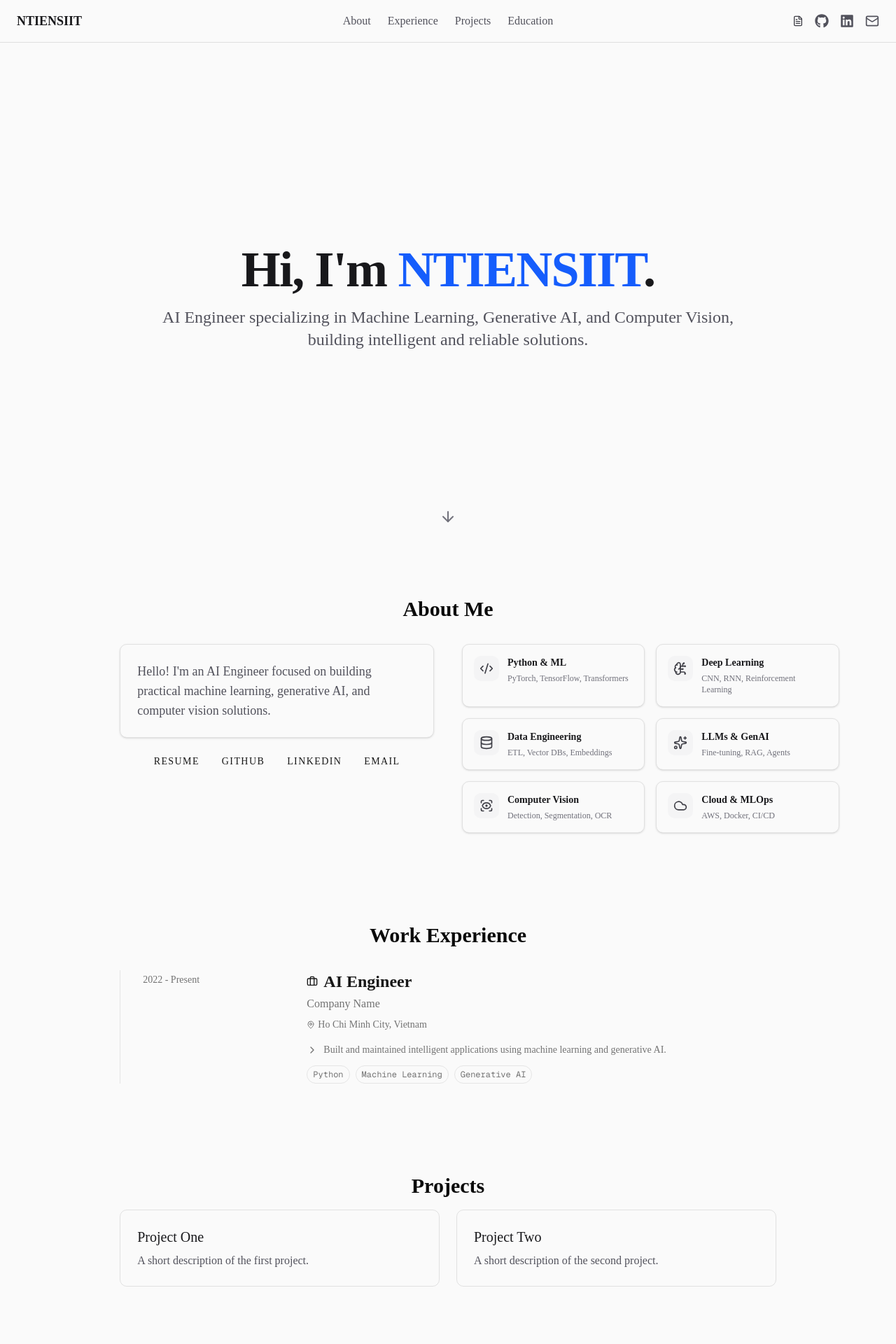
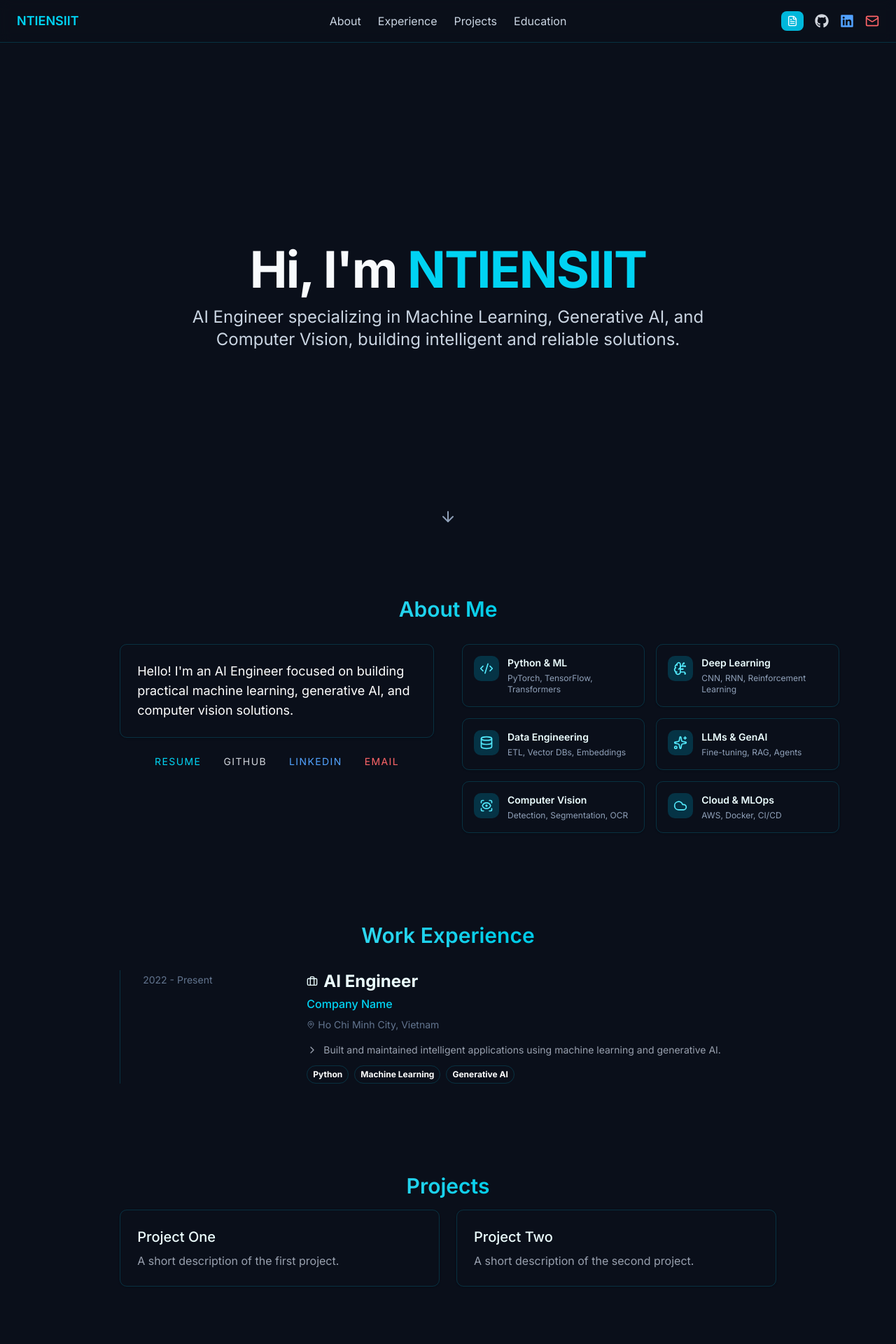
Before and after one commit to ntiensiit/portfolio, a Next.js app in the folder fe/: page / in a window 1280 px wide. Shown: the top 1920 px of the page at 70% size. Built offline with nearby package versions, Linux system fonts and the light colour scheme.

Commit message:
feat: update styles and components for improved UI consistency and branding as AI Engineer

```diff
--- a/fe/src/app/globals.css
+++ b/fe/src/app/globals.css
@@ -49,72 +49,72 @@
 }
 
 :root {
-  --background: oklch(1 0 0);
-  --foreground: oklch(0.145 0 0);
-  --card: oklch(1 0 0);
-  --card-foreground: oklch(0.145 0 0);
-  --popover: oklch(1 0 0);
-  --popover-foreground: oklch(0.145 0 0);
-  --primary: oklch(0.205 0 0);
-  --primary-foreground: oklch(0.985 0 0);
-  --secondary: oklch(0.97 0 0);
-  --secondary-foreground: oklch(0.205 0 0);
-  --muted: oklch(0.97 0 0);
-  --muted-foreground: oklch(0.556 0 0);
-  --accent: oklch(0.97 0 0);
-  --accent-foreground: oklch(0.205 0 0);
+  --background: oklch(0.98 0.01 250);
+  --foreground: oklch(0.13 0.03 250);
+  --card: oklch(1 0.005 250);
+  --card-foreground: oklch(0.13 0.03 250);
+  --popover: oklch(1 0.005 250);
+  --popover-foreground: oklch(0.13 0.03 250);
+  --primary: oklch(0.50 0.20 250);
+  --primary-foreground: oklch(0.99 0 0);
+  --secondary: oklch(0.93 0.03 250);
+  --secondary-foreground: oklch(0.20 0.10 250);
+  --muted: oklch(0.94 0.02 250);
+  --muted-foreground: oklch(0.45 0.04 250);
+  --accent: oklch(0.90 0.04 250);
+  --accent-foreground: oklch(0.20 0.10 250);
   --destructive: oklch(0.577 0.245 27.325);
-  --border: oklch(0.922 0 0);
-  --input: oklch(0.922 0 0);
-  --ring: oklch(0.708 0 0);
-  --chart-1: oklch(0.87 0 0);
-  --chart-2: oklch(0.556 0 0);
-  --chart-3: oklch(0.439 0 0);
-  --chart-4: oklch(0.371 0 0);
-  --chart-5: oklch(0.269 0 0);
+  --border: oklch(0.88 0.04 250);
+  --input: oklch(0.88 0.04 250);
+  --ring: oklch(0.60 0.18 250);
+  --chart-1: oklch(0.55 0.22 250);
+  --chart-2: oklch(0.65 0.20 200);
+  --chart-3: oklch(0.45 0.18 280);
+  --chart-4: oklch(0.50 0.15 220);
+  --chart-5: oklch(0.40 0.12 260);
   --radius: 0.625rem;
-  --sidebar: oklch(0.985 0 0);
-  --sidebar-foreground: oklch(0.145 0 0);
-  --sidebar-primary: oklch(0.205 0 0);
-  --sidebar-primary-foreground: oklch(0.985 0 0);
-  --sidebar-accent: oklch(0.97 0 0);
-  --sidebar-accent-foreground: oklch(0.205 0 0);
-  --sidebar-border: oklch(0.922 0 0);
-  --sidebar-ring: oklch(0.708 0 0);
+  --sidebar: oklch(0.96 0.02 250);
+  --sidebar-foreground: oklch(0.13 0.03 250);
+  --sidebar-primary: oklch(0.50 0.20 250);
+  --sidebar-primary-foreground: oklch(0.99 0 0);
+  --sidebar-accent: oklch(0.90 0.04 250);
+  --sidebar-accent-foreground: oklch(0.20 0.10 250);
+  --sidebar-border: oklch(0.88 0.04 250);
+  --sidebar-ring: oklch(0.60 0.18 250);
 }
 
 .dark {
-  --background: oklch(0.145 0 0);
-  --foreground: oklch(0.985 0 0);
-  --card: oklch(0.205 0 0);
-  --card-foreground: oklch(0.985 0 0);
-  --popover: oklch(0.205 0 0);
-  --popover-foreground: oklch(0.985 0 0);
-  --primary: oklch(0.922 0 0);
-  --primary-foreground: oklch(0.205 0 0);
-  --secondary: oklch(0.269 0 0);
-  --secondary-foreground: oklch(0.985 0 0);
-  --muted: oklch(0.269 0 0);
-  --muted-foreground: oklch(0.708 0 0);
-  --accent: oklch(0.269 0 0);
-  --accent-foreground: oklch(0.985 0 0);
+  --background: oklch(0.12 0.04 250);
+  --foreground: oklch(0.95 0.02 250);
+  --card: oklch(0.16 0.04 250);
+  --card-foreground: oklch(0.95 0.02 250);
+  --popover: oklch(0.16 0.04 250);
+  --popover-foreground: oklch(0.95 0.02 250);
+  --primary: oklch(0.70 0.18 250);
+  --primary-foreground: oklch(0.12 0.04 250);
+  --secondary: oklch(0.22 0.05 250);
+  --secondary-foreground: oklch(0.90 0.04 250);
+  --muted: oklch(0.20 0.04 250);
+  --muted-foreground: oklch(0.60 0.06 250);
+  --accent: oklch(0.72 0.20 200);
+  --accent-foreground: oklch(0.12 0.04 250);
   --destructive: oklch(0.704 0.191 22.216);
-  --border: oklch(1 0 0 / 10%);
-  --input: oklch(1 0 0 / 15%);
-  --ring: oklch(0.556 0 0);
-  --chart-1: oklch(0.87 0 0);
-  --chart-2: oklch(0.556 0 0);
-  --chart-3: oklch(0.439 0 0);
-  --chart-4: oklch(0.371 0 0);
-  --chart-5: oklch(0.269 0 0);
-  --sidebar: oklch(0.205 0 0);
-  --sidebar-foreground: oklch(0.985 0 0);
-  --sidebar-primary: oklch(0.488 0.243 264.376);
-  --sidebar-primary-foreground: oklch(0.985 0 0);
-  --sidebar-accent: oklch(0.269 0 0);
-  --sidebar-accent-foreground: oklch(0.985 0 0);
-  --sidebar-border: oklch(1 0 0 / 10%);
-  --sidebar-ring: oklch(0.556 0 0);
+  --border: oklch(0.30 0.06 250);
+  --input: oklch(0.25 0.05 250);
+  --ring: oklch(0.72 0.20 200);
+  --chart-1: oklch(0.72 0.20 200);
+  --chart-2: oklch(0.65 0.18 250);
+  --chart-3: oklch(0.70 0.16 180);
+  --chart-4: oklch(0.55 0.15 280);
+  --chart-5: oklch(0.60 0.14 230);
+  --sidebar: oklch(0.14 0.04 250);
+  --sidebar-foreground: oklch(0.95 0.02 250);
+  --sidebar-primary: oklch(0.72 0.20 200);
+  --sidebar-primary-foreground: oklch(0.12 0.04 250);
+  --sidebar-accent: oklch(0.22 0.05 250);
+  --sidebar-accent-foreground: oklch(0.90 0.04 250);
+  --sidebar-border: oklch(0.30 0.06 250);
+  --sidebar-ring: oklch(0.72 0.20 200);
 }
 
 @layer base {
--- a/fe/src/app/layout.tsx
+++ b/fe/src/app/layout.tsx
@@ -1,27 +1,27 @@
 import type { Metadata } from "next";
-import { Geist, Geist_Mono } from "next/font/google";
+import { Inter, JetBrains_Mono } from "next/font/google";
 import "./globals.css";
 
-const geistSans = Geist({
-  variable: "--font-geist-sans",
+const inter = Inter({
+  variable: "--font-sans",
   subsets: ["latin"],
 });
 
-const geistMono = Geist_Mono({
-  variable: "--font-geist-mono",
+const jetbrainsMono = JetBrains_Mono({
+  variable: "--font-mono",
   subsets: ["latin"],
 });
 
 export const metadata: Metadata = {
-  title: "Create Next App",
-  description: "Generated by create next app",
+  title: "NTIENSIIT | AI Engineer Portfolio",
+  description: "AI Engineer specializing in Machine Learning, Generative AI, and Computer Vision, building intelligent and reliable solutions.",
 };
 
 export default function RootLayout({ children }: LayoutProps<"/">) {
   return (
     <html
       lang="en"
-      className={`${geistSans.variable} ${geistMono.variable} h-full antialiased`}
+      className={`${inter.variable} ${jetbrainsMono.variable} h-full antialiased dark`}
     >
       <body className="min-h-full flex flex-col">{children}</body>
     </html>
--- a/fe/src/app/page.tsx
+++ b/fe/src/app/page.tsx
@@ -8,7 +8,7 @@ import Welcome from "@/components/Welcome";
 
 export default function Home() {
   return (
-    <div className="flex flex-1 flex-col bg-zinc-50 font-sans dark:bg-black">
+    <div className="flex flex-1 flex-col bg-slate-50 font-sans dark:bg-[#0a0f1a]">
       <Nav />
       <main className="flex w-full max-w-4xl flex-col pt-0 mx-auto">
         <Welcome />
@@ -18,8 +18,8 @@ export default function Home() {
         <Education />
 
         {/* Footer */}
-        <footer className="flex flex-col items-center gap-4 border-t border-black/10 px-6 py-8 text-center text-sm leading-none text-zinc-500 sm:flex-row sm:justify-between dark:border-white/10">
-          <span className="flex items-center">&copy; {new Date().getFullYear()} NTIENSIIT (NGUYEN TIEN SI).</span>
+        <footer className="flex flex-col items-center gap-4 border-t border-slate-200 px-6 py-8 text-center text-sm leading-none text-slate-400 sm:flex-row sm:justify-between dark:border-cyan-500/20 dark:text-slate-400">
+          <span className="flex items-center">&copy; {new Date().getFullYear()} NTIENSIIT (NGUYEN TIEN SI)</span>
           <span className="flex items-center">
             <ScrollToTopButton />
           </span>
--- a/fe/src/components/About.tsx
+++ b/fe/src/components/About.tsx
@@ -3,26 +3,26 @@ import Skills from "./Skills";
 export default function About () {
   return (
     <section id="about" className="w-full py-16 px-6 lg:w-[110%] lg:-ml-[5%]">
-      <h2 className="mb-8 text-center text-3xl font-semibold">About Me</h2>
+      <h2 className="mb-8 text-center text-3xl font-semibold bg-gradient-to-r from-cyan-400 to-cyan-600 bg-clip-text text-transparent dark:from-cyan-300 dark:to-cyan-500">About Me</h2>
       <div className="grid gap-10 lg:grid-cols-2">
         <div>
-          <div className="rounded-lg border border-black/10 p-6 shadow-sm dark:border-white/10">
-            <p className="text-lg text-zinc-600 dark:text-zinc-400">
+          <div className="rounded-lg border border-slate-200 p-6 shadow-sm transition-all duration-300 hover:border-slate-400 hover:shadow-lg dark:border-cyan-500/20 dark:hover:border-cyan-400">
+            <p className="text-lg text-slate-600 dark:text-white">
               Hello! I&apos;m an AI Engineer focused on building practical machine learning,
               generative AI, and computer vision solutions.
             </p>
           </div>
-          <div className="mt-6 flex flex-wrap justify-center gap-x-8 gap-y-4 text-sm uppercase tracking-widest text-neutral-900 dark:text-white">
+          <div className="mt-6 flex flex-wrap justify-center gap-x-8 gap-y-4 text-sm uppercase tracking-widest text-slate-800 dark:text-cyan-50">
             <a
               href="/resume.pdf"
               download
-              className="border-b-2 border-transparent transition-colors duration-300 hover:border-black dark:hover:border-white"
+              className="border-b-2 border-transparent text-cyan-600 transition-colors duration-300 hover:border-cyan-600 dark:text-cyan-400 dark:hover:border-cyan-400"
             >
               RESUME
             </a>
-            <a href="https://github.com/ntiensiit" target="_blank" rel="noopener noreferrer" aria-label="GitHub" className="border-b-2 border-transparent transition-colors duration-300 hover:border-black dark:hover:border-white">GitHub</a>
-            <a href="https://www.linkedin.com/in/nguyen-tien-si-489bb136b" target="_blank" rel="noopener noreferrer" aria-label="LinkedIn" className="border-b-2 border-transparent transition-colors duration-300 hover:border-black dark:hover:border-white">LinkedIn</a>
-            <a href="mailto:ntiensi.it@gmail.com" aria-label="Email" className="border-b-2 border-transparent transition-colors duration-300 hover:border-black dark:hover:border-white">Email</a>
+            <a href="https://github.com/ntiensiit" target="_blank" rel="noopener noreferrer" aria-label="GitHub" className="border-b-2 border-transparent text-gray-700 transition-colors duration-300 hover:border-gray-700 dark:text-gray-300 dark:hover:border-gray-300">GitHub</a>
+            <a href="https://www.linkedin.com/in/nguyen-tien-si-489bb136b" target="_blank" rel="noopener noreferrer" aria-label="LinkedIn" className="border-b-2 border-transparent text-blue-600 transition-colors duration-300 hover:border-blue-600 dark:text-blue-400 dark:hover:border-blue-400">LinkedIn</a>
+            <a href="mailto:ntiensi.it@gmail.com" aria-label="Email" className="border-b-2 border-transparent text-red-600 transition-colors duration-300 hover:border-red-600 dark:text-red-400 dark:hover:border-red-400">Email</a>
           </div>
         </div>
 
--- a/fe/src/components/Experience.tsx
+++ b/fe/src/components/Experience.tsx
@@ -13,17 +13,17 @@ const experiences = [
 export default function Experience() {
   return (
     <section id="experience" className="px-6 py-16 lg:-ml-[5%] lg:w-[110%]">
-      <h2 className="mb-8 text-center text-3xl font-semibold">Work Experience</h2>
+      <h2 className="mb-8 text-center text-3xl font-semibold bg-gradient-to-r from-cyan-400 to-cyan-600 bg-clip-text text-transparent dark:from-cyan-300 dark:to-cyan-500">Work Experience</h2>
       <div className="space-y-12">
         {experiences.map((experience) => (
-          <article key={experience.role} className="grid grid-cols-1 gap-8 border-l border-neutral-200 pl-8 dark:border-white/10 md:ml-0 md:grid-cols-12">
-            <div className="pt-1 text-sm text-neutral-500 md:col-span-3">{experience.period}</div>
+          <article key={experience.role} className="grid grid-cols-1 gap-8 border-l border-slate-200 pl-8 dark:border-cyan-500/20 md:ml-0 md:grid-cols-12">
+            <div className="pt-1 text-sm text-slate-500 md:col-span-3">{experience.period}</div>
             <div className="md:col-span-9">
-              <h3 className="mb-1 flex items-center gap-2 text-2xl font-bold text-neutral-900 dark:text-white"><Briefcase className="h-4 w-4" />{experience.role}</h3>
-              <div className="font-medium text-neutral-500 dark:text-neutral-400">{experience.company}</div>
-              <div className="mt-2 flex items-center gap-1 text-sm text-neutral-500"><MapPin className="h-3 w-3" />Ho Chi Minh City, Vietnam</div>
-              <ul className="mt-4 space-y-2 text-sm text-neutral-500 dark:text-neutral-400">{experience.points.map((point) => <li key={point} className="flex items-start gap-2"><ChevronRight className="mt-0.5 h-4 w-4 shrink-0" /><span>{point}</span></li>)}</ul>
-              <div className="mt-3 flex flex-wrap gap-2">{experience.tags.map((tag) => <span key={tag} className="rounded-full border border-neutral-200 px-2 py-1 font-mono text-xs text-neutral-500 dark:border-white/10">{tag}</span>)}</div>
+              <h3 className="mb-1 flex items-center gap-2 text-2xl font-bold text-slate-800 dark:text-cyan-50"><Briefcase className="h-4 w-4" />{experience.role}</h3>
+              <div className="font-medium text-slate-500 dark:text-cyan-400">{experience.company}</div>
+              <div className="mt-2 flex items-center gap-1 text-sm text-slate-500"><MapPin className="h-3 w-3" />Ho Chi Minh City, Vietnam</div>
+              <ul className="mt-4 space-y-2 text-sm text-gray-500 dark:text-gray-400">{experience.points.map((point) => <li key={point} className="flex items-start gap-2"><ChevronRight className="mt-0.5 h-4 w-4 shrink-0" /><span>{point}</span></li>)}</ul>
+              <div className="mt-3 flex flex-wrap gap-2">{experience.tags.map((tag) => <span key={tag} className="rounded-full border border-slate-200 px-2 py-1 font-mono text-xs font-bold text-white dark:border-cyan-500/20">{tag}</span>)}</div>
             </div>
           </article>
         ))}
--- a/fe/src/components/Nav.tsx
+++ b/fe/src/components/Nav.tsx
@@ -10,15 +10,15 @@ export default function Nav() {
   const sectionId = (label: string) => label.toLowerCase();
 
   const socials = [
-    { label: "GitHub", href: "https://github.com/ntiensiit", icon: FaGithub },
-    { label: "LinkedIn", href: "https://www.linkedin.com/in/nguyen-tien-si-489bb136b", icon: FaLinkedin },
-    { label: "Email", href: "mailto:ntiensi.it@gmail.com", icon: Mail },
+    { label: "GitHub", href: "https://github.com/ntiensiit", icon: FaGithub, colorClass: "text-gray-700 hover:text-gray-900 dark:text-gray-300 dark:hover:text-white" },
+    { label: "LinkedIn", href: "https://www.linkedin.com/in/nguyen-tien-si-489bb136b", icon: FaLinkedin, colorClass: "text-blue-600 hover:text-blue-700 dark:text-blue-400 dark:hover:text-blue-300" },
+    { label: "Email", href: "mailto:ntiensi.it@gmail.com", icon: Mail, colorClass: "text-red-600 hover:text-red-700 dark:text-red-400 dark:hover:text-red-300" },
   ];
 
   return (
-    <nav className="sticky top-0 z-10 w-full border-b border-black/10 bg-zinc-50/90 backdrop-blur dark:border-white/10 dark:bg-black/80">
+    <nav className="sticky top-0 z-10 w-full border-b border-slate-200 bg-slate-50/90 backdrop-blur dark:border-cyan-500/20 dark:bg-[#0a0f1a]/80">
       <div className="relative mx-auto flex w-full items-center justify-between px-6 py-4">
-        <a href="#welcome" className="text-lg font-semibold text-zinc-900 dark:text-zinc-50">
+        <a href="#welcome" className="text-lg font-semibold text-slate-800 dark:text-cyan-400">
           NTIENSIIT
         </a>
 
@@ -28,7 +28,7 @@ export default function Nav() {
             <li key={link}>
               <a
                 href={`#${sectionId(link)}`}
-                className="text-zinc-600 transition-colors hover:text-zinc-900 dark:text-zinc-400 dark:hover:text-zinc-50"
+                className="text-slate-600 transition-colors hover:text-slate-900 dark:text-slate-300 dark:hover:text-cyan-400"
               >
                 {link}
               </a>
@@ -43,18 +43,18 @@ export default function Nav() {
             download
             aria-label="Download resume"
             title="Download resume"
-            className="inline-flex items-center rounded-md py-1.5 text-sm font-medium text-zinc-700 transition-colors hover:bg-black/5 dark:text-zinc-200 dark:hover:bg-white/10"
+            className="inline-flex items-center rounded-md bg-cyan-500 px-2 py-1.5 text-sm font-medium text-white transition-colors hover:bg-cyan-600"
           >
             <FileText className="h-4 w-4" />
           </a>
-          {socials.map(({ label, href, icon: Icon }) => (
+          {socials.map(({ label, href, icon: Icon, colorClass }) => (
             <a
               key={label}
               href={href}
               target="_blank"
               rel="noopener noreferrer"
               aria-label={label}
-              className="text-zinc-600 transition-colors hover:text-zinc-900 dark:text-zinc-400 dark:hover:text-zinc-50"
+              className={`transition-colors ${colorClass}`}
             >
               <Icon className="h-5 w-5" />
             </a>
@@ -64,7 +64,7 @@ export default function Nav() {
         {/* Mobile toggle */}
         <button
           onClick={() => setOpen(!open)}
-          className="md:hidden text-zinc-700 dark:text-zinc-300"
+          className="md:hidden text-slate-700 dark:text-slate-300"
           aria-label="Toggle menu"
         >
           {open ? <X className="h-6 w-6" /> : <Menu className="h-6 w-6" />}
@@ -79,23 +79,23 @@ export default function Nav() {
               <a
                 href={`#${sectionId(link)}`}
                 onClick={() => setOpen(false)}
-                className="block rounded-md px-2 py-2 text-zinc-600 hover:bg-black/5 dark:text-zinc-400 dark:hover:bg-white/10"
+                className="block rounded-md px-2 py-2 text-slate-600 hover:bg-slate-200/50 dark:text-slate-300 dark:hover:bg-cyan-500/10"
               >
                 {link}
               </a>
             </li>
           ))}
           <li className="mt-2 flex gap-5 px-2">
-            {socials.map(({ label, href, icon: Icon }) => (
+            {socials.map(({ label, href, icon: Icon, colorClass }) => (
               <a
                 key={label}
                 href={href}
                 target="_blank"
                 rel="noopener noreferrer"
                 aria-label={label}
-                className="text-zinc-600 transition-colors hover:text-zinc-900 dark:text-zinc-400 dark:hover:text-zinc-50"
-              >
-                <Icon className="h-5 w-5" />
+              className={`transition-colors ${colorClass}`}
+            >
+              <Icon className="h-5 w-5" />
               </a>
             ))}
           </li>
@@ -106,9 +106,10 @@ export default function Nav() {
               onClick={() => setOpen(false)}
               aria-label="Download resume"
               title="Download resume"
-              className="inline-flex w-full items-center justify-center gap-2 rounded-md px-3 py-2 text-sm font-medium text-zinc-700 transition-colors hover:bg-black/5 dark:text-zinc-200 dark:hover:bg-white/10"
+              className="inline-flex w-full items-center justify-center gap-2 rounded-md bg-cyan-500 px-3 py-2 text-sm font-medium text-white transition-colors hover:bg-cyan-600"
             >
               <FileText className="h-4 w-4" />
+              Resume
             </a>
           </li>
         </ul>
--- a/fe/src/components/Projects.tsx
+++ b/fe/src/components/Projects.tsx
@@ -7,15 +7,15 @@ export default function Projects() {
 
   return (
     <section id="projects" className="px-6 py-16 lg:-ml-[5%] lg:w-[110%]">
-      <h2 className="mb-4 text-center text-3xl font-semibold">Projects</h2>
+      <h2 className="mb-4 text-center text-3xl font-semibold bg-gradient-to-r from-cyan-400 to-cyan-600 bg-clip-text text-transparent dark:from-cyan-300 dark:to-cyan-500">Projects</h2>
       <div className="grid gap-6 sm:grid-cols-2">
         {projects.map((project) => (
           <article
             key={project.title}
-            className="rounded-lg border border-black/10 p-6 dark:border-white/10"
+            className="rounded-lg border border-slate-200 p-6 shadow-sm transition-all duration-300 hover:border-slate-400 dark:border-cyan-500/20 dark:hover:border-cyan-400"
           >
-            <h3 className="text-xl font-medium text-zinc-900 dark:text-zinc-50">{project.title}</h3>
-            <p className="mt-2 text-zinc-600 dark:text-zinc-400">{project.description}</p>
+            <h3 className="text-xl font-medium text-slate-800 dark:text-cyan-50">{project.title}</h3>
+            <p className="mt-2 text-gray-500 dark:text-gray-400">{project.description}</p>
           </article>
         ))}
       </div>
--- a/fe/src/components/ScrollToTop.tsx
+++ b/fe/src/components/ScrollToTop.tsx
@@ -7,7 +7,7 @@ export default function ScrollToTopButton() {
       smooth
       top={300}
       component={
-        <span className="whitespace-nowrap text-sm leading-none text-zinc-500 dark:text-zinc-400">
+        <span className="whitespace-nowrap text-sm leading-none text-slate-500 dark:text-slate-400">
           SCROLL TO TOP &uarr;
         </span>
       }
@@ -19,7 +19,7 @@ export default function ScrollToTopButton() {
         background: "transparent",
         border: "none",
         boxShadow: "none",
-        color: "#71717a",
+        color: "#64748b",
       }}
     />
   );
--- a/fe/src/components/Skills.tsx
+++ b/fe/src/components/Skills.tsx
@@ -22,18 +22,18 @@ export default function Skills() {
       {skills.map((skill) => (
         <article
           key={skill.category}
-          className="group rounded-lg border border-black/10 shadow-sm transition-all duration-300 hover:border-zinc-400 hover:shadow-lg dark:border-white/10 dark:hover:border-zinc-600"
+          className="group rounded-lg border border-slate-200 shadow-sm transition-all duration-300 hover:border-slate-400 hover:shadow-lg dark:border-cyan-500/20 dark:hover:border-cyan-400"
         >
           <div className="p-4">
             <div className="flex items-start gap-3">
-              <div className="rounded-lg bg-zinc-100 p-2 text-zinc-700 transition-colors group-hover:bg-zinc-900 group-hover:text-white dark:bg-zinc-800 dark:text-zinc-300 dark:group-hover:bg-white dark:group-hover:text-zinc-900">
+              <div className="rounded-lg bg-slate-100 p-2 text-slate-700 transition-colors group-hover:bg-slate-800 group-hover:text-white dark:bg-cyan-950 dark:text-cyan-300 dark:group-hover:bg-cyan-500 dark:group-hover:text-slate-900">
                 <skill.icon className="h-5 w-5" />
               </div>
               <div>
-                <h3 className="text-sm font-semibold text-zinc-900 dark:text-zinc-50">
+                <h3 className="text-sm font-semibold text-slate-800 dark:text-cyan-50">
                 {skill.category}
                 </h3>
-                <p className="mt-1 text-xs text-zinc-500 dark:text-zinc-400">
+                <p className="mt-1 text-xs text-slate-500 dark:text-slate-400">
                   {skill.items.join(", ")}
                 </p>
               </div>
--- a/fe/src/components/Welcome.tsx
+++ b/fe/src/components/Welcome.tsx
@@ -3,15 +3,15 @@ import { ArrowDown } from "lucide-react";
 export default function Welcome() {
   return (
     <section id="welcome" className="relative flex min-h-[calc(100vh-73px)] flex-col justify-center px-6 py-16 text-center">
-      <h1 className="text-4xl font-bold tracking-tight text-zinc-900 dark:text-zinc-50 md:text-6xl lg:text-7xl">
-        Hi, I&apos;m <span className="text-blue-600 dark:text-blue-400">NTIENSIIT</span>.
+      <h1 className="text-4xl font-bold tracking-tight text-slate-800 dark:text-slate-50 md:text-6xl lg:text-7xl">
+        Hi, I&apos;m <span className="text-cyan-600 dark:text-cyan-400">NTIENSIIT</span>
       </h1>
-      <p className="mt-4 text-xl text-zinc-600 dark:text-zinc-400 sm:text-2xl">
+      <p className="mt-4 text-xl text-slate-600 dark:text-slate-300 sm:text-2xl">
         AI Engineer specializing in Machine Learning, Generative AI, and Computer Vision,
         building intelligent and reliable solutions.
       </p>
       <div className="absolute bottom-8 left-1/2 -translate-x-1/2 animate-bounce">
-        <a href="#about" className="text-zinc-500 transition-colors hover:text-zinc-900 dark:text-zinc-400 dark:hover:text-zinc-50" aria-label="Scroll to About">
+        <a href="#about" className="text-slate-400 transition-colors hover:text-slate-700 dark:text-slate-400 dark:hover:text-cyan-400" aria-label="Scroll to About">
           <ArrowDown className="h-6 w-6" />
         </a>
       </div>
```
Also changed, not shown: fe/src/components/Certificates.tsx (+6 -6 lines), fe/src/components/Education.tsx (+7 -7 lines).
